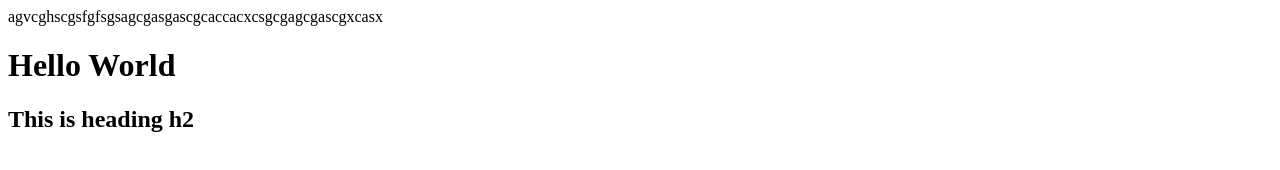
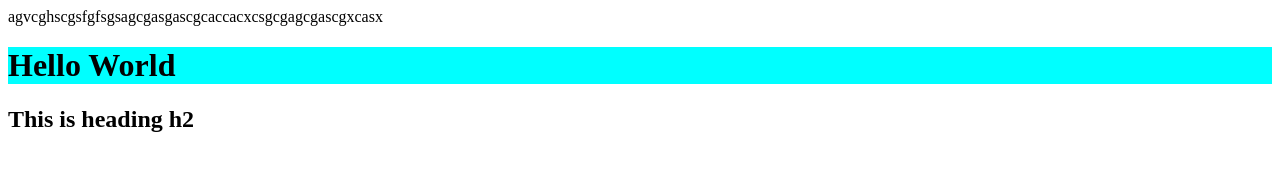
Before and after one commit to Stakiyo/Demo, a plain HTML site: page index.html in a window 1280 px wide. Drawn offline with Linux system fonts and the light colour scheme.

Commit message:
added design

```diff
--- a/index.html
+++ b/index.html
@@ -3,6 +3,7 @@
   <head>
     <meta charset="UTF-8" />
     <meta name="viewport" content="width=device-width, initial-scale=1.0" />
+    <link rel="stylesheet" href="styles.css" />
     <title>Document</title>
   </head>
   <body>
--- /dev/null
+++ b/styles.css
@@ -0,0 +1,3 @@
+h1 {
+    background-color: cyan;
+}
```
